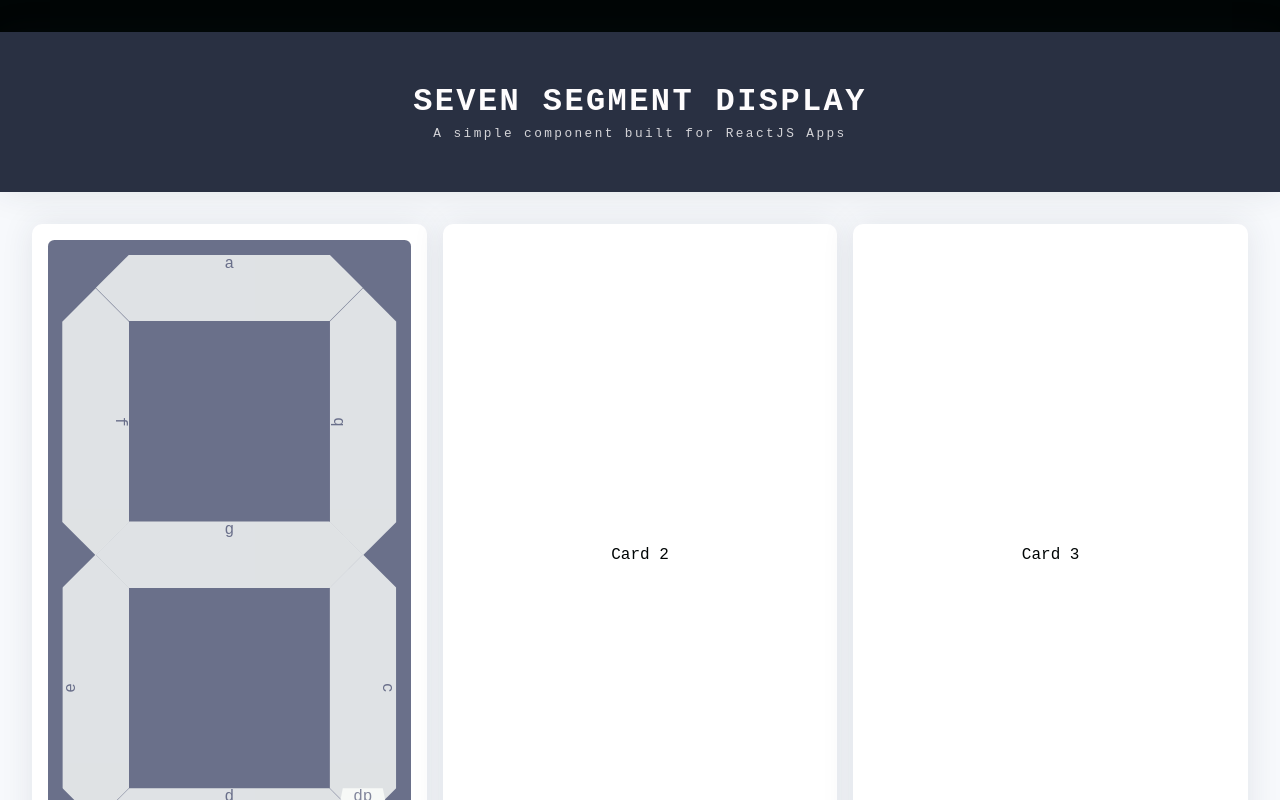
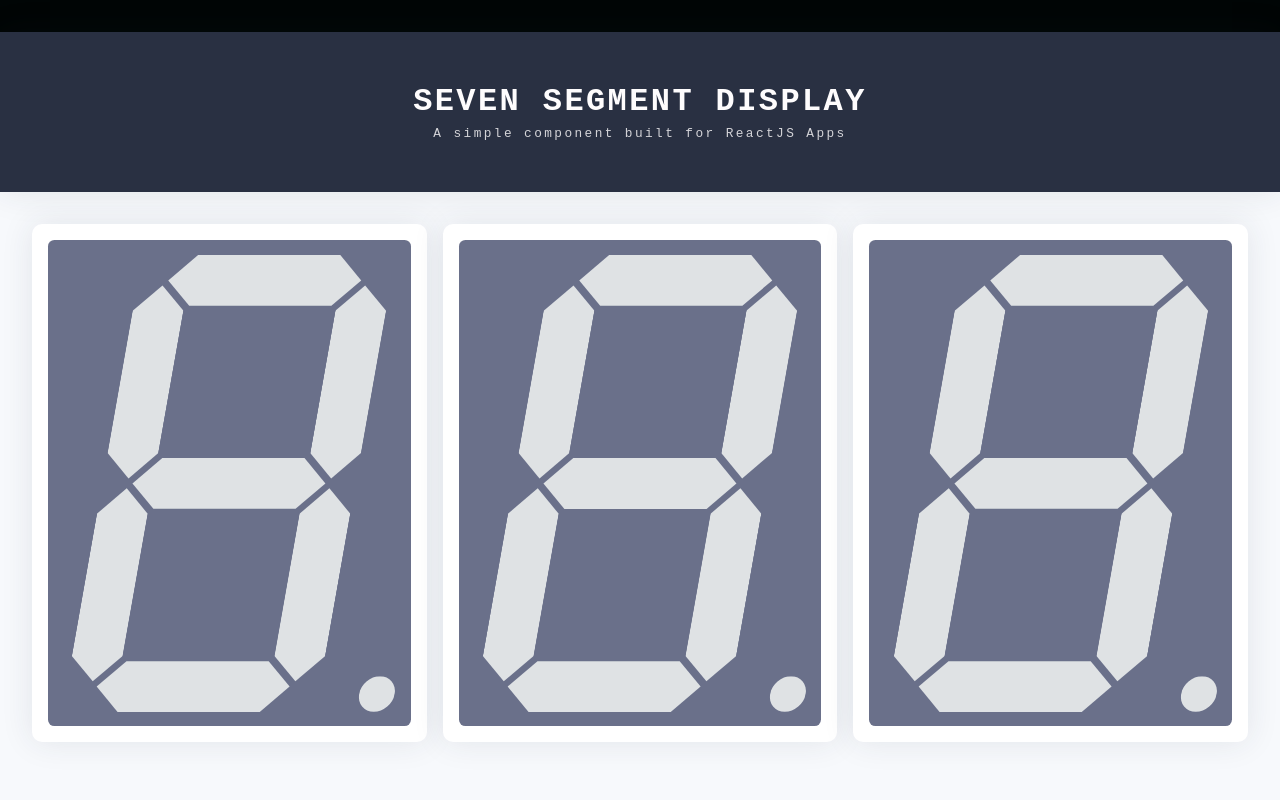
Before and after one commit to matheuslino/seven-segment-display, a React (Create React App) app: page / in a window 1280 px wide. Shown: the top 800 px of the page. Built offline with nearby package versions, Linux system fonts and the light colour scheme.

Commit message:
[add] adjust some styles

```diff
--- a/src/components/Display.jsx
+++ b/src/components/Display.jsx
@@ -3,9 +3,7 @@
 const Display = () => {
   const segments = ['a', 'b', 'c', 'd', 'e', 'f', 'g', 'dp']
   const getSegments = segments.map((e) => (
-    <div className={styles[`segment-${e}`]}>
-      <span>{e}</span>
-    </div>
+    <div className={styles[`segment-${e}`]}></div>
   ))
 
   const render = (
--- a/src/components/style.module.css
+++ b/src/components/style.module.css
@@ -1,20 +1,23 @@
 .box {
+  --seg-gap: 2%;
   --seg-width: 100%;
   --seg-height-raw: 20;
   --seg-height: calc(var(--seg-height-raw) * 1%);
   --white: #fdfffc;
   --gray: #6a708a;
 
-  padding: 4%;
+  padding: max(4%, 0.4em) max(15%, 0.4em);
   min-width: 100%;
   background-color: var(--gray);
   border-radius: 0.4rem;
+  overflow: hidden;
 }
 
 .container {
   display: flex;
   justify-content: center;
   position: relative;
+  transform: skew(-10deg);
   aspect-ratio: calc(1 / (2 - (var(--seg-height-raw) / 100)));
   /* In this case, the aspect ratio is: width / (2 * width - height); */
 }
@@ -29,18 +32,13 @@
   opacity: 0.8;
   transition: 0.4s;
   clip-path: polygon(
-    var(--seg-height) 0,
-    calc(100% - var(--seg-height)) 0,
-    calc(100% - var(--seg-height) / 2) 50%,
-    calc(100% - var(--seg-height)) 100%,
-    var(--seg-height) 100%,
-    calc(var(--seg-height) / 2) 50%
+    calc(var(--seg-height) + var(--seg-gap)) 0,
+    calc(100% - var(--seg-height) - var(--seg-gap)) 0,
+    calc(100% - var(--seg-height) / 2 - var(--seg-gap)) 50%,
+    calc(100% - var(--seg-height) - var(--seg-gap)) 100%,
+    calc(var(--seg-height) + var(--seg-gap)) 100%,
+    calc(var(--seg-height) / 2 + var(--seg-gap)) 50%
   );
-}
-
-/* TODO: remove it after finishing UI */
-.container span {
-  position: absolute;
 }
 
 .segment-a {
@@ -76,6 +74,9 @@
 }
 .segment-dp {
   width: var(--seg-height);
-  right: 0;
+  transform: scale(0.7);
+  transform-origin: bottom right;
+  clip-path: circle();
+  right: -30%;
   bottom: 0;
 }
--- a/src/pages/Example.jsx
+++ b/src/pages/Example.jsx
@@ -13,11 +13,12 @@
         <div className={styles.card}>
           <Display />
         </div>
-        <div className={styles.card}>Card 2</div>
-        <div className={styles.card}>Card 3</div>
-        <div className={styles.card}>Card 4</div>
-        <div className={styles.card}>Card 5</div>
-        <div className={styles.card}>Card 6</div>
+        <div className={styles.card}>
+          <Display />
+        </div>
+        <div className={styles.card}>
+          <Display />
+        </div>
       </section>
     </>
   )
```
